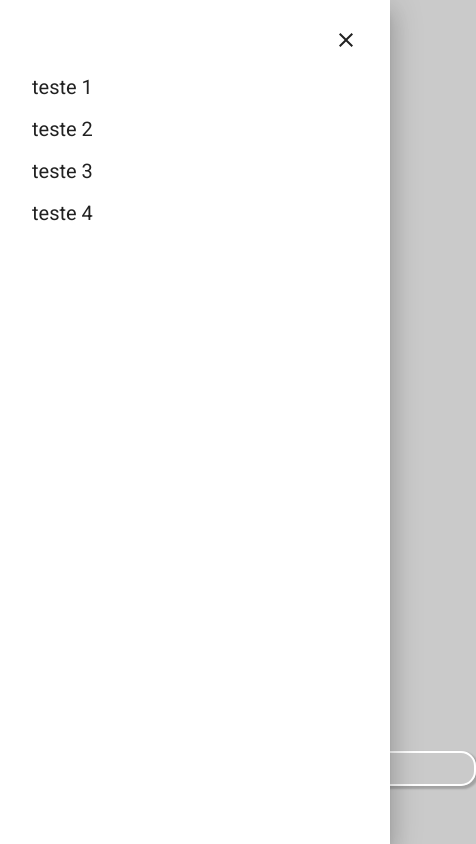
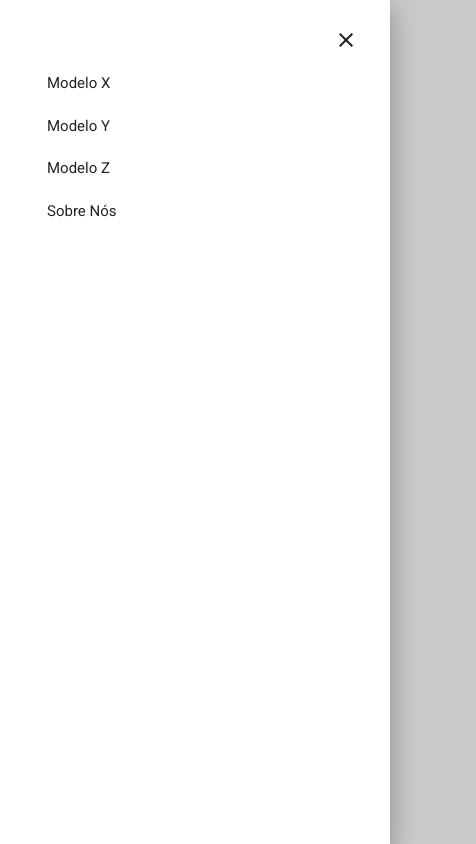
Before and after one commit to Jvsfarias/Proj_Tesla, a React (Create React App) app in the folder front-end/: page /modeloX in a window 390 px wide. Both pictures are taken after a click on the element "Menu". Shown: the top 844 px of the page, 476 px wide, since content can reach past the window. Built offline with nearby package versions, Linux system fonts and the light colour scheme; a web font is replaced by a local one.

Commit message:
Responsividade Modelos

```diff
--- a/front-end/src/components/Sidebar/index.tsx
+++ b/front-end/src/components/Sidebar/index.tsx
@@ -1,6 +1,7 @@
 import React from "react";
 import { Drawer } from "@mui/material";
 import CloseIcon from "@mui/icons-material/Close";
+import { motion } from "framer-motion";
 import "./style.css";
 
 interface SidebarProps {
@@ -39,11 +40,11 @@ const Sidebar: React.FC<SidebarProps> = (props: SidebarProps) => {
                             className="cursor-pointer right-2"
                         />
                     </div>
-                    <div className="flex flex-col w-60 gap-3">
-                        <span>teste 1</span>
-                        <span>teste 2</span>
-                        <span>teste 3</span>
-                        <span>teste 4</span>
+                    <div className="flex flex-col w-60 gap-5">
+                        <a className="model-sidebar">Modelo X</a>
+                        <a className="model-sidebar">Modelo Y</a>
+                        <a className="model-sidebar">Modelo Z</a>
+                        <a className="model-sidebar">Sobre Nós</a>
                     </div>
                 </div>
             </Drawer>
--- a/front-end/src/components/Sidebar/style.css
+++ b/front-end/src/components/Sidebar/style.css
@@ -1,7 +1,8 @@
-span {
+.model-sidebar {
     font-family: "Roboto";
     font-style: normal;
-  font-size: 20px;
+    font-size: 15px;
+    margin-left: 15px;
 }
 .css-i9fmh8-MuiBackdrop-root-MuiModal-backdrop {
     backdrop-filter: blur(5px);
--- a/front-end/src/components/nav-bar/index.tsx
+++ b/front-end/src/components/nav-bar/index.tsx
@@ -13,7 +13,7 @@ const NavBar: React.FC = () => {
     return (
         <Container className="container-navbar z-50">
             <nav className="navegation justify-between ">
-                <a href="#model1">
+                <a>
                     <img
                         src="../Imagens/loguinho.png"
                         className="logo cursor-pointer"
--- a/front-end/src/pages/ModeloX/index.tsx
+++ b/front-end/src/pages/ModeloX/index.tsx
@@ -80,11 +80,6 @@ const divOptions = [
         <Title>48v|14ah</Title>
         <Subtitle>Bateria de Lítio</Subtitle>
     </div>,
-    <div>
-        <ModifyButton textColor="#ffff" typeButton="outline">
-            Bottom
-        </ModifyButton>
-    </div>,
 ];
 
 const filho = {
@@ -108,7 +103,7 @@ export function ModeloX() {
                             animate="visible"
                         >
                             <Title_Subtitle
-                                title={"Modelo 1"}
+                                title={"Modelo X"}
                                 subtitle={"Uma bicicleta jamais vista antes"}
                             />
                         </motion.div>
@@ -129,39 +124,19 @@ export function ModeloX() {
                                     );
                                 })}
                             </motion.div>
-                        </div>
-                    </div>
-                </div>
-            </Container>
-            <Container>
-                <div className="h-[100vh]">
-                    <div className="flex flex-col justify-between h-[100vh] pb-24 max900:pb-10">
-                        <motion.div
-                            variants={containerTitle}
-                            initial="hidden"
-                            animate="visible"
-                        >
-                            <Title_Subtitle
-                                title={"Modelo 1"}
-                                subtitle={"Uma bicicleta jamais vista antes"}
-                            />
-                        </motion.div>
-
-                        <div className="flex gap-16 justify-center items-center max900:flex-col max900:gap-6">
                             <motion.div
-                                className="flex gap-16 justify-center items-center max500:gap-10"
-                                id="div-pai"
                                 variants={containerOptions}
                                 initial="hidden"
-                                animate="visible"
+                                animate={{ y: 0, opacity: 1 }}
+                                transition={{ delay: 1.4 }}
                             >
-                                {divOptions.map((x) => {
-                                    return (
-                                        <motion.div variants={filho}>
-                                            {x}
-                                        </motion.div>
-                                    );
-                                })}
+                                <ModifyButton
+                                    textColor="#ffff"
+                                    typeButton="outline"
+                                    className="w-full"
+                                >
+                                    Bottom
+                                </ModifyButton>
                             </motion.div>
                         </div>
                     </div>
```
Lines whose indentation alone changed are shown as unchanged.
